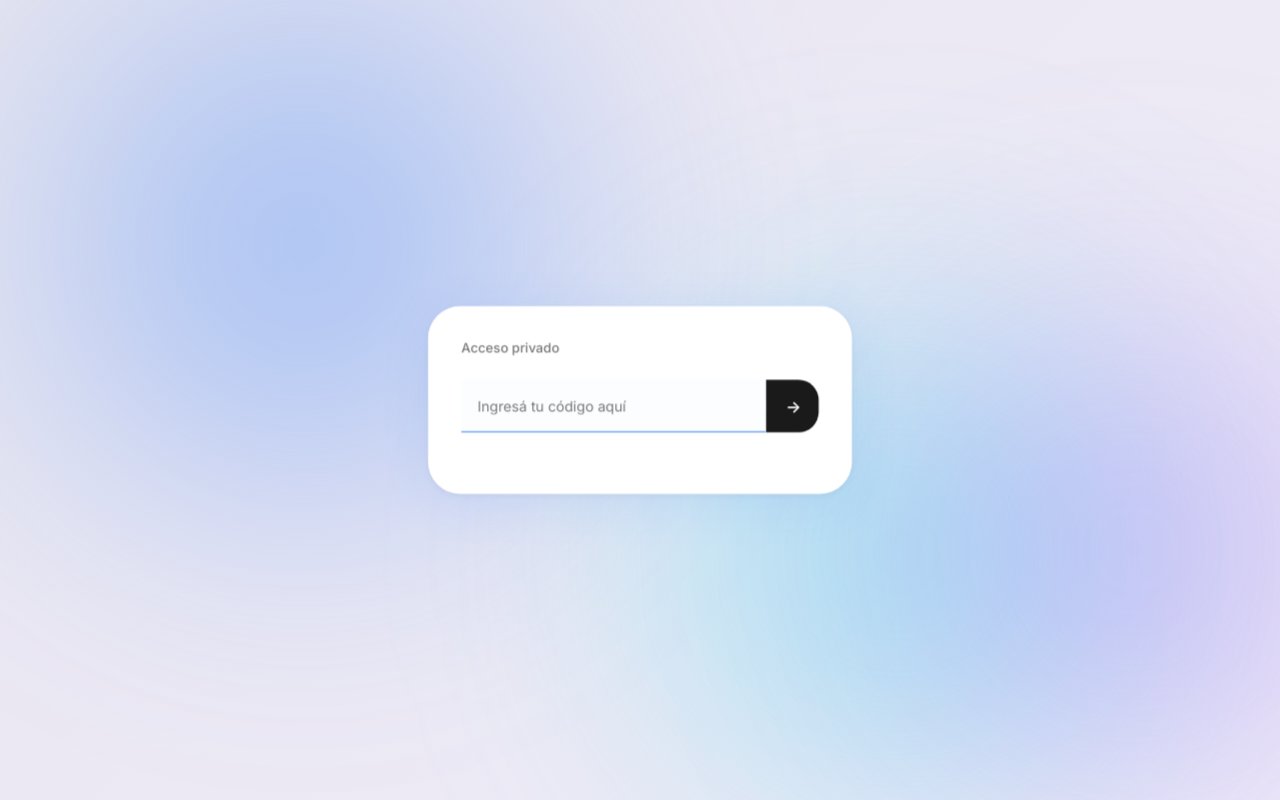
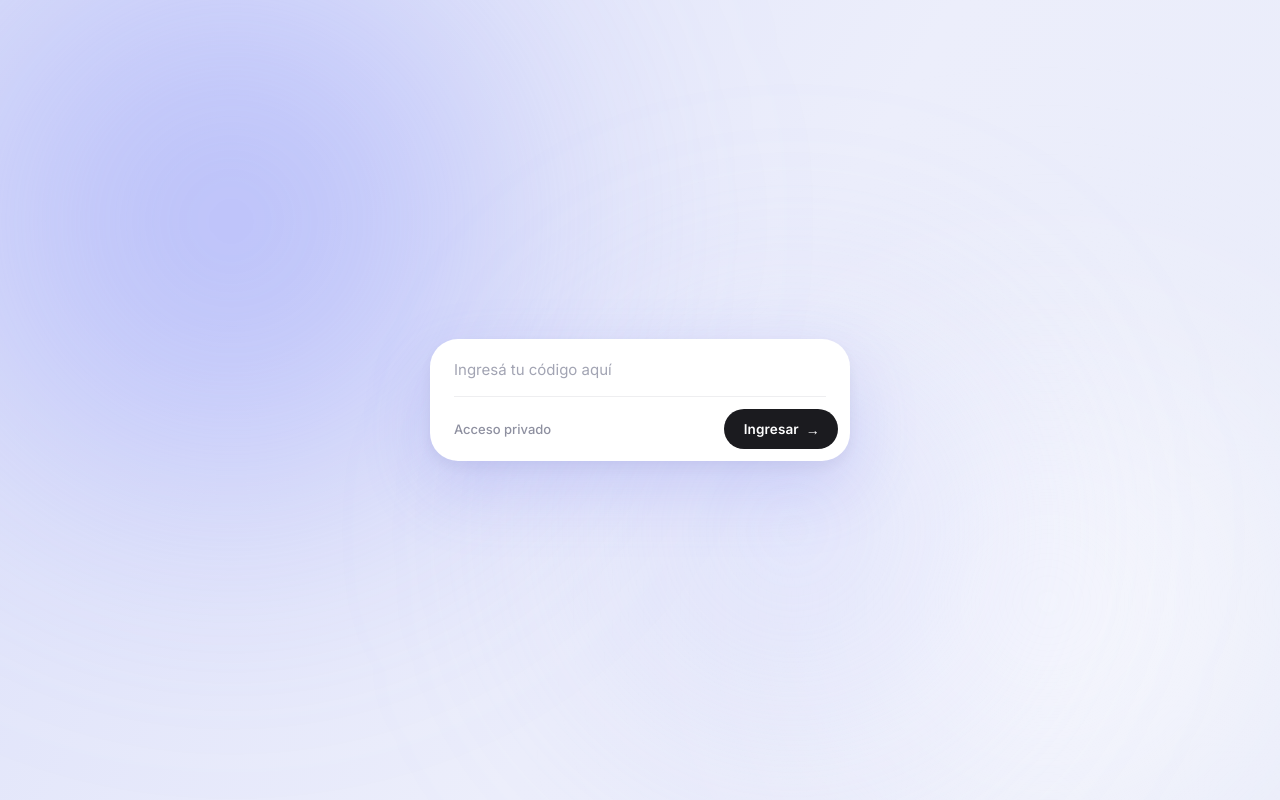
Before and after one commit to Holomat/chaz, a website: page login.html in a window 1280 px wide. Drawn offline with Linux system fonts and the light colour scheme.

Commit message:
Login: tarjeta estilo barra de chat (input + Acceso privado + pill Ingresar); auth por codigo unico

```diff
--- a/login.html
+++ b/login.html
@@ -5,45 +5,186 @@
     <meta name="viewport" content="width=device-width, initial-scale=1.0">
     <title>Acceso — átomo</title>
     <meta name="robots" content="noindex, nofollow">
+    <link rel="preconnect" href="https://fonts.googleapis.com">
+    <link rel="preconnect" href="https://fonts.gstatic.com" crossorigin>
     <link href="https://fonts.googleapis.com/css2?family=Inter:wght@400;500;600&display=swap" rel="stylesheet">
     <style>
-        *{margin:0;padding:0;box-sizing:border-box}html,body{height:100%}body{font-family:'Inter',-apple-system,BlinkMacSystemFont,sans-serif;background:linear-gradient(135deg,#e8e6f0 0%,#f0ecf8 100%);display:flex;align-items:center;justify-content:center;overflow:hidden;position:relative}
-        .bg{position:fixed;inset:0;overflow:hidden;z-index:0}.orb{position:absolute;border-radius:50%;filter:blur(100px);will-change:transform}
-        .orb1{width:60vw;height:60vw;top:-20%;left:-10%;background:radial-gradient(circle,rgba(59,130,246,.45) 0%,transparent 70%);animation:a1 26s infinite alternate ease-in-out}
-        .orb2{width:55vw;height:55vw;bottom:-15%;right:0%;background:radial-gradient(circle,rgba(34,211,238,.40) 0%,transparent 70%);animation:a2 30s infinite alternate ease-in-out}
-        .orb3{width:50vw;height:50vw;top:25%;right:-10%;background:radial-gradient(circle,rgba(139,92,246,.35) 0%,transparent 70%);animation:a3 24s infinite alternate ease-in-out}
-        @keyframes a1{0%{transform:translate(0,0) scale(1)}50%{transform:translate(12vw,8vh) scale(1.15)}100%{transform:translate(6vw,-10vh) scale(.92)}}
-        @keyframes a2{0%{transform:translate(0,0) scale(1)}50%{transform:translate(-10vw,-8vh) scale(1.18)}100%{transform:translate(-6vw,12vh) scale(.90)}}
-        @keyframes a3{0%{transform:translate(0,0) scale(1)}50%{transform:translate(10vw,10vh) scale(1.20)}100%{transform:translate(-8vw,-8vh) scale(.95)}}
-        .card{position:relative;z-index:1;width:420px;padding:32px;background:#fff;backdrop-filter:blur(28px);-webkit-backdrop-filter:blur(28px);border:1px solid rgba(255,255,255,.7);border-radius:32px;box-shadow:0 8px 48px rgba(59,130,246,.12),0 2px 8px rgba(0,0,0,.06);animation:b 3.5s ease-in-out infinite}
-        @keyframes b{0%{transform:scale(1)}50%{transform:scale(1.01)}100%{transform:scale(1)}}
-        .h{margin-bottom:24px}.s{font-size:13px;font-weight:500;color:#7a7a7a}
-        form{display:flex;align-items:stretch;gap:0}
-        input{flex:1;height:52px;padding:0 16px;border:none;background:0;font-family:inherit;font-size:14px;color:#1a1a1a;outline:0;border-bottom:1px solid rgba(0,0,0,.08);transition:border-color .2s,background .2s}
-        input::placeholder{color:#7a7a7a}input:focus{border-bottom-color:#3b82f6;background:rgba(59,130,246,.02)}input:first-of-type{border-right:1px solid rgba(0,0,0,.08)}
-        button{width:52px;height:52px;border:0;background:#1a1a1a;color:#fff;font-family:inherit;font-size:16px;font-weight:600;cursor:pointer;border-radius:0 20px 20px 0;display:flex;align-items:center;justify-content:center;transition:background .2s;flex-shrink:0}
-        button:hover{background:#2a2a2a}button::after{content:' →';margin-left:2px}
-        .e{font-size:12px;color:#e74c3c;margin-top:12px;text-align:center;min-height:16px}
-        .x{animation:shake .3s cubic-bezier(.36,.07,.19,.97)!important}
-        @keyframes shake{0%,100%{transform:translateX(0)}20%{transform:translateX(-4px)}40%{transform:translateX(4px)}60%{transform:translateX(-2px)}80%{transform:translateX(2px)}}
+        * { margin: 0; padding: 0; box-sizing: border-box; }
+        html, body { height: 100%; }
+        body {
+            font-family: 'Inter', -apple-system, BlinkMacSystemFont, sans-serif;
+            background: linear-gradient(120deg, #dde1fa 0%, #eceefb 55%, #e9ecfa 100%);
+            display: flex;
+            align-items: center;
+            justify-content: center;
+            overflow: hidden;
+        }
+
+        /* ── Fondo: lavanda suave con deriva lenta ── */
+        .bg { position: fixed; inset: 0; overflow: hidden; z-index: 0; }
+        .orb { position: absolute; border-radius: 50%; filter: blur(110px); will-change: transform; }
+        .orb1 { width: 65vw; height: 65vw; top: -25%; left: -15%;
+                background: radial-gradient(circle, rgba(124, 134, 250, 0.50) 0%, transparent 70%);
+                animation: d1 30s infinite alternate ease-in-out; }
+        .orb2 { width: 55vw; height: 55vw; bottom: -20%; right: -10%;
+                background: radial-gradient(circle, rgba(255, 255, 255, 0.85) 0%, transparent 70%);
+                animation: d2 26s infinite alternate ease-in-out; }
+        .orb3 { width: 45vw; height: 45vw; top: 30%; right: 15%;
+                background: radial-gradient(circle, rgba(190, 196, 255, 0.40) 0%, transparent 70%);
+                animation: d3 34s infinite alternate ease-in-out; }
+        @keyframes d1 { to { transform: translate(10vw, 12vh) scale(1.12); } }
+        @keyframes d2 { to { transform: translate(-8vw, -10vh) scale(1.10); } }
+        @keyframes d3 { to { transform: translate(-12vw, 8vh) scale(0.92); } }
+
+        /* ── Tarjeta: barra de chat elevada ── */
+        .card {
+            position: relative;
+            z-index: 1;
+            width: min(420px, calc(100vw - 40px));
+            background: #ffffff;
+            border-radius: 28px;
+            box-shadow: 0 24px 60px rgba(93, 100, 233, 0.14), 0 4px 14px rgba(30, 33, 70, 0.05);
+            transition: box-shadow 0.3s ease;
+            animation: rise 0.55s cubic-bezier(0.22, 1, 0.36, 1) both;
+        }
+        .card:focus-within {
+            box-shadow: 0 28px 70px rgba(93, 100, 233, 0.20), 0 6px 16px rgba(30, 33, 70, 0.06);
+        }
+        @keyframes rise {
+            from { opacity: 0; transform: translateY(14px) scale(0.985); }
+            to   { opacity: 1; transform: none; }
+        }
+
+        .row-input { padding: 20px 24px 16px; }
+        input {
+            width: 100%;
+            border: none;
+            outline: none;
+            background: transparent;
+            font: 400 15px/1.4 'Inter', sans-serif;
+            color: #17171a;
+            caret-color: #5b67f1;
+        }
+        input::placeholder { color: #a2a4b3; transition: color 0.2s; }
+        input:focus::placeholder { color: #c6c8d6; }
+
+        .sep { height: 1px; background: rgba(20, 22, 50, 0.07); margin: 0 24px; }
+
+        .row-foot {
+            display: flex;
+            align-items: center;
+            justify-content: space-between;
+            padding: 12px 12px 12px 24px;
+        }
+        .hint {
+            font-size: 13px;
+            font-weight: 500;
+            color: #8e90a0;
+            transition: color 0.2s;
+        }
+        .hint.err { color: #e0455a; }
+
+        .go {
+            display: inline-flex;
+            align-items: center;
+            gap: 7px;
+            height: 40px;
+            padding: 0 18px 0 20px;
+            border: none;
+            border-radius: 999px;
+            background: #1b1b1f;
+            color: #fff;
+            font: 600 13.5px 'Inter', sans-serif;
+            letter-spacing: 0.01em;
+            cursor: pointer;
+            transition: background 0.2s, transform 0.15s;
+        }
+        .go:hover { background: #000; }
+        .go:active { transform: scale(0.96); }
+        .go:disabled { opacity: 0.55; cursor: default; }
+        .go .ar { display: inline-block; font-size: 14px; transition: transform 0.2s cubic-bezier(0.22, 1, 0.36, 1); }
+        .go:hover .ar { transform: translateX(3px); }
+
+        .card.x { animation: shake 0.4s cubic-bezier(0.36, 0.07, 0.19, 0.97); }
+        @keyframes shake {
+            0%, 100% { transform: translateX(0); }
+            20% { transform: translateX(-8px); }
+            40% { transform: translateX(8px); }
+            60% { transform: translateX(-4px); }
+            80% { transform: translateX(4px); }
+        }
+
+        @media (prefers-reduced-motion: reduce) {
+            .orb, .card { animation: none; }
+        }
     </style>
 </head>
 <body>
     <div class="bg"><div class="orb orb1"></div><div class="orb orb2"></div><div class="orb orb3"></div></div>
-    <div class="card">
-        <div class="h"><div class="s">Acceso privado</div></div>
-        <form id="f">
-            <input type="email" id="e" placeholder="Ingresá tu código aquí" autocomplete="username" required>
-            <input type="password" id="p" style="display:none" required>
-            <button type="submit"></button>
-        </form>
-        <div class="e" id="er"></div>
-    </div>
+
+    <form class="card" id="f" autocomplete="off">
+        <div class="row-input">
+            <input type="password" id="code" placeholder="Ingresá tu código aquí" autocomplete="current-password" required>
+        </div>
+        <div class="sep"></div>
+        <div class="row-foot">
+            <span class="hint" id="hint">Acceso privado</span>
+            <button class="go" type="submit" id="go">Ingresar <span class="ar">→</span></button>
+        </div>
+    </form>
+
     <script>
-    (function(){const form=document.getElementById('f'),email=document.getElementById('e'),pass=document.getElementById('p'),err=document.getElementById('er');
-    form.addEventListener('submit',async(e)=>{e.preventDefault();err.textContent='';try{const res=await fetch('/api/login',{method:'POST',headers:{'Content-Type':'application/json'},body:JSON.stringify({email:email.value.trim(),password:pass.value})});const d=await res.json().catch(()=>({}));if(res.ok&&d.ok){window.location.href='/';return}fail(d.error||'Error');}catch(e){fail('Error conexión');}});
-    function fail(m){err.textContent=m;email.classList.remove('x');pass.classList.remove('x');void email.offsetWidth;email.classList.add('x');pass.classList.add('x');pass.value='';email.focus()}
-    [email,pass].forEach(i=>i.addEventListener('input',()=>{i.classList.remove('x');err.textContent=''}));email.focus();
+    (function () {
+        const card = document.getElementById('f');
+        const code = document.getElementById('code');
+        const hint = document.getElementById('hint');
+        const go   = document.getElementById('go');
+
+        const next = new URLSearchParams(location.search).get('next') || '/';
+
+        function fail(msg) {
+            hint.textContent = msg;
+            hint.classList.add('err');
+            card.classList.remove('x');
+            void card.offsetWidth;
+            card.classList.add('x');
+            code.value = '';
+            code.focus();
+        }
+
+        card.addEventListener('submit', async (e) => {
+            e.preventDefault();
+            go.disabled = true;
+            hint.classList.remove('err');
+            hint.textContent = 'Verificando…';
+            try {
+                const res = await fetch('/api/login', {
+                    method: 'POST',
+                    headers: { 'Content-Type': 'application/json' },
+                    body: JSON.stringify({ password: code.value })
+                });
+                const data = await res.json().catch(() => ({}));
+                if (res.ok && data.ok) {
+                    hint.textContent = 'Bienvenido';
+                    location.href = next.startsWith('/') ? next : '/';
+                    return;
+                }
+                fail(data.error || 'Código inválido.');
+            } catch (_) {
+                fail('Error de conexión. Probá de nuevo.');
+            } finally {
+                go.disabled = false;
+            }
+        });
+
+        code.addEventListener('input', () => {
+            if (hint.classList.contains('err')) {
+                hint.classList.remove('err');
+                hint.textContent = 'Acceso privado';
+            }
+        });
+
+        setTimeout(() => code.focus(), 100);
     })();
     </script>
 </body>
```
Also changed, not shown: api/login.js (+5 -14 lines).
